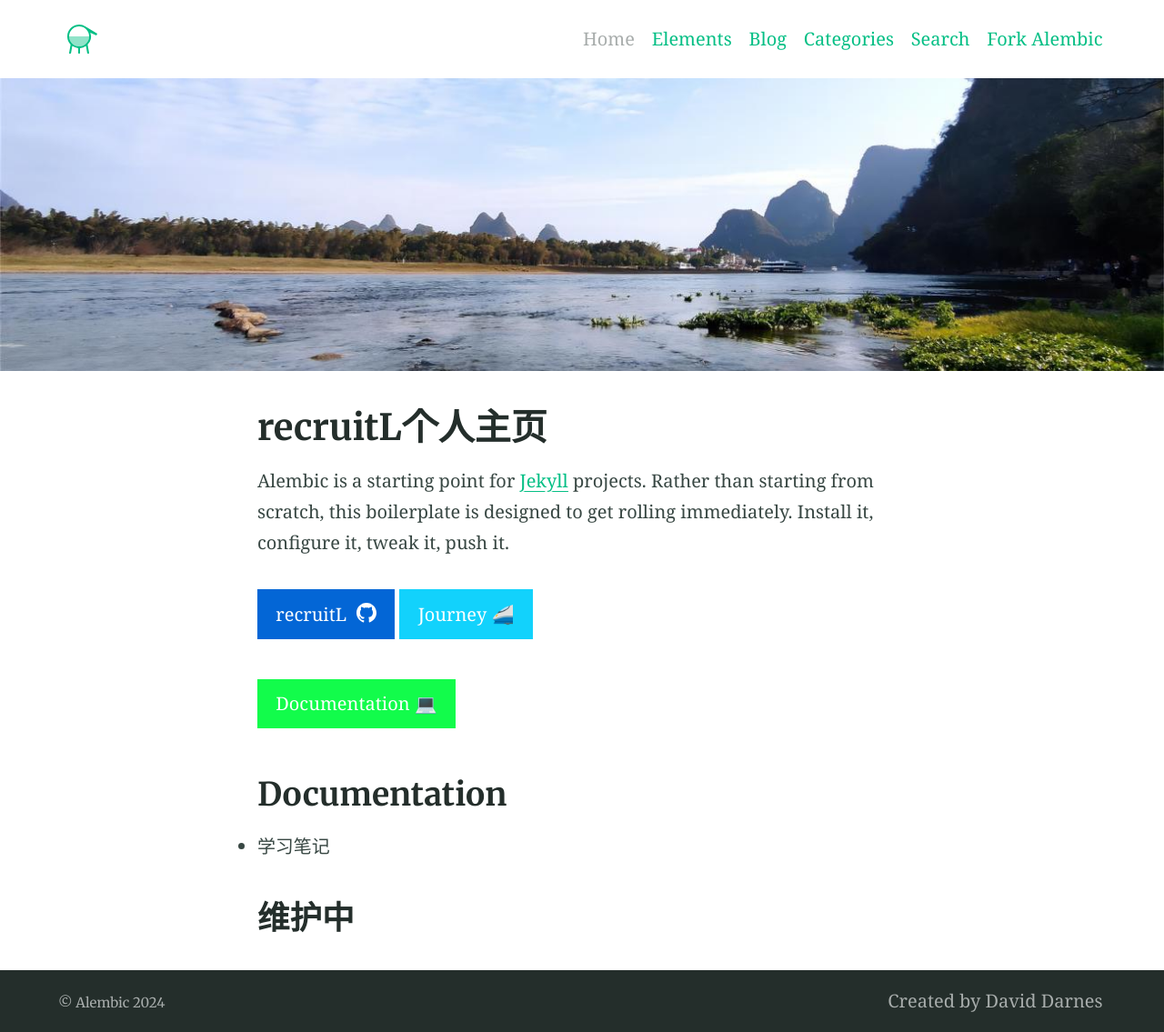
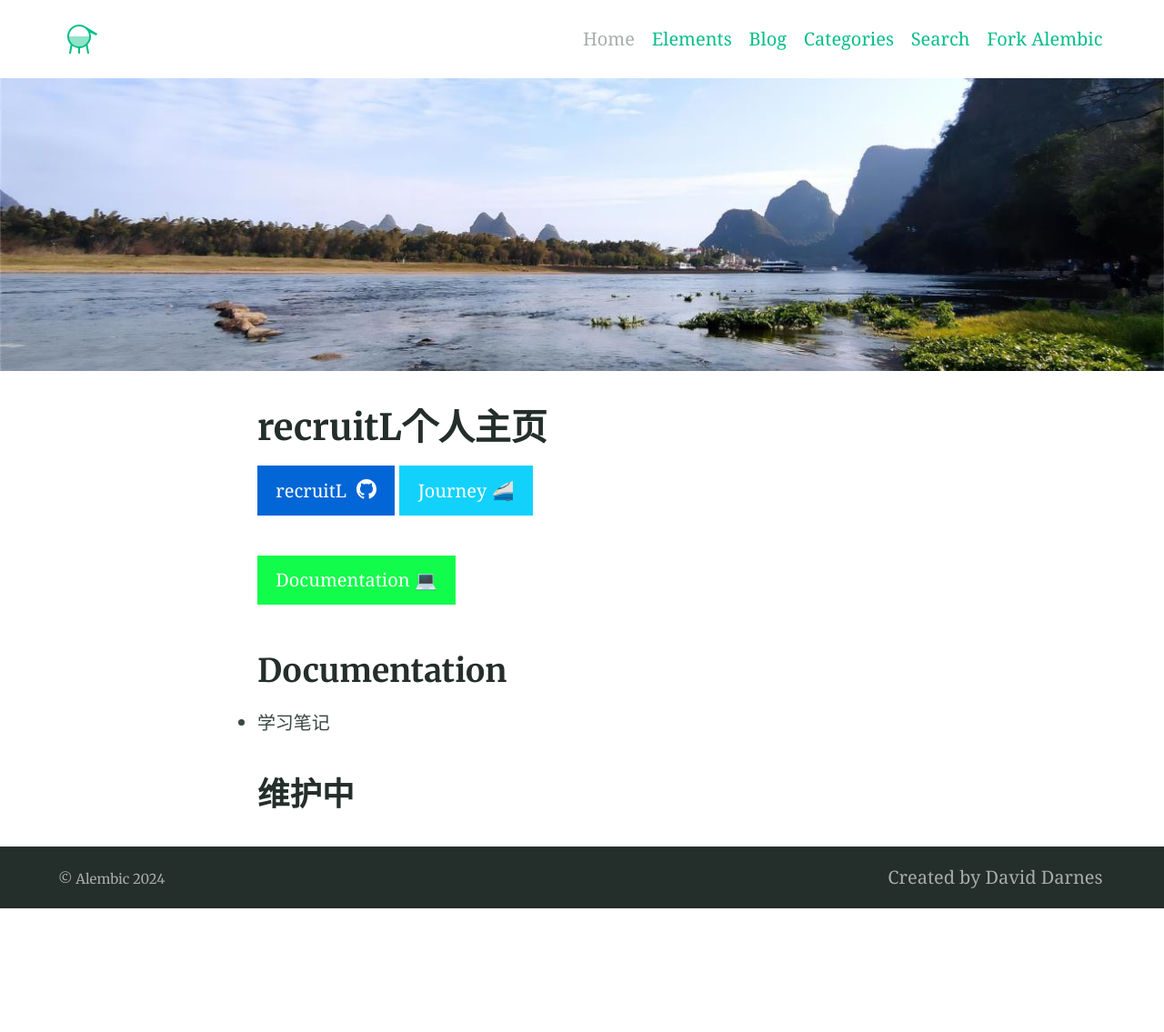
Before and after one commit to recruitL/recruitL.github.io, a Jekyll site: the page built from index.md, in a window 1280 px wide. Shown: the whole page at 91% size. Built offline with Jekyll 4.4.1, drawn with Linux system fonts in a browser that asks for light colours; after the commit the page ends 999 px from its top, so only the background shows below that.

Commit message:
Update index.md

```diff
--- a/index.md
+++ b/index.md
@@ -5,8 +5,6 @@ feature_text: |
 feature_image: "https://raw.githubusercontent.com/recruitL/recruitL.github.io/main/document/picture/1300_400.jpg"
 excerpt: ""
 ---
-
-Alembic is a starting point for [Jekyll](https://jekyllrb.com/) projects. Rather than starting from scratch, this boilerplate is designed to get rolling immediately. Install it, configure it, tweak it, push it.
 
 {% include button.html text="recruitL" icon="github" link="https://github.com/recruitL" color="#0366d6" %} <!-- include 引入按钮 -->
 {% include button.html text="Journey 🚄" link="" color="#12D2FC" %}
```
